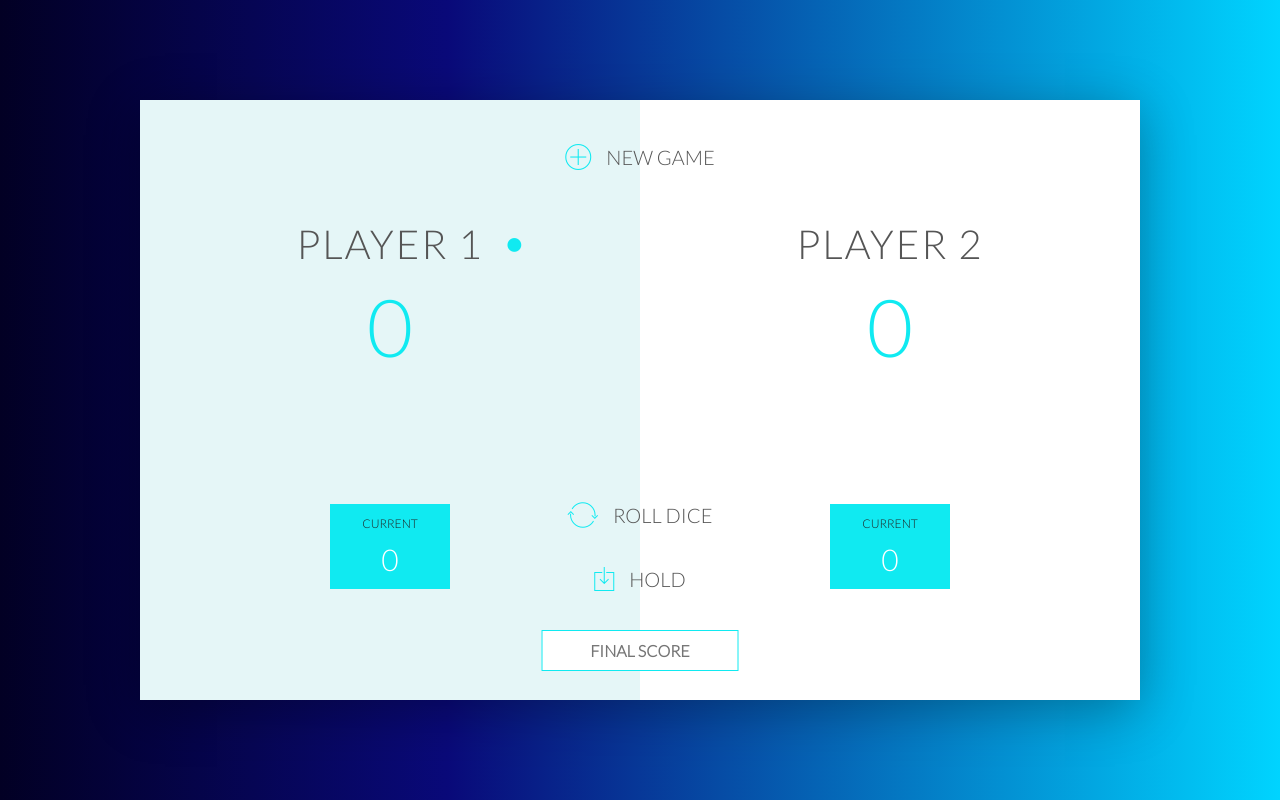
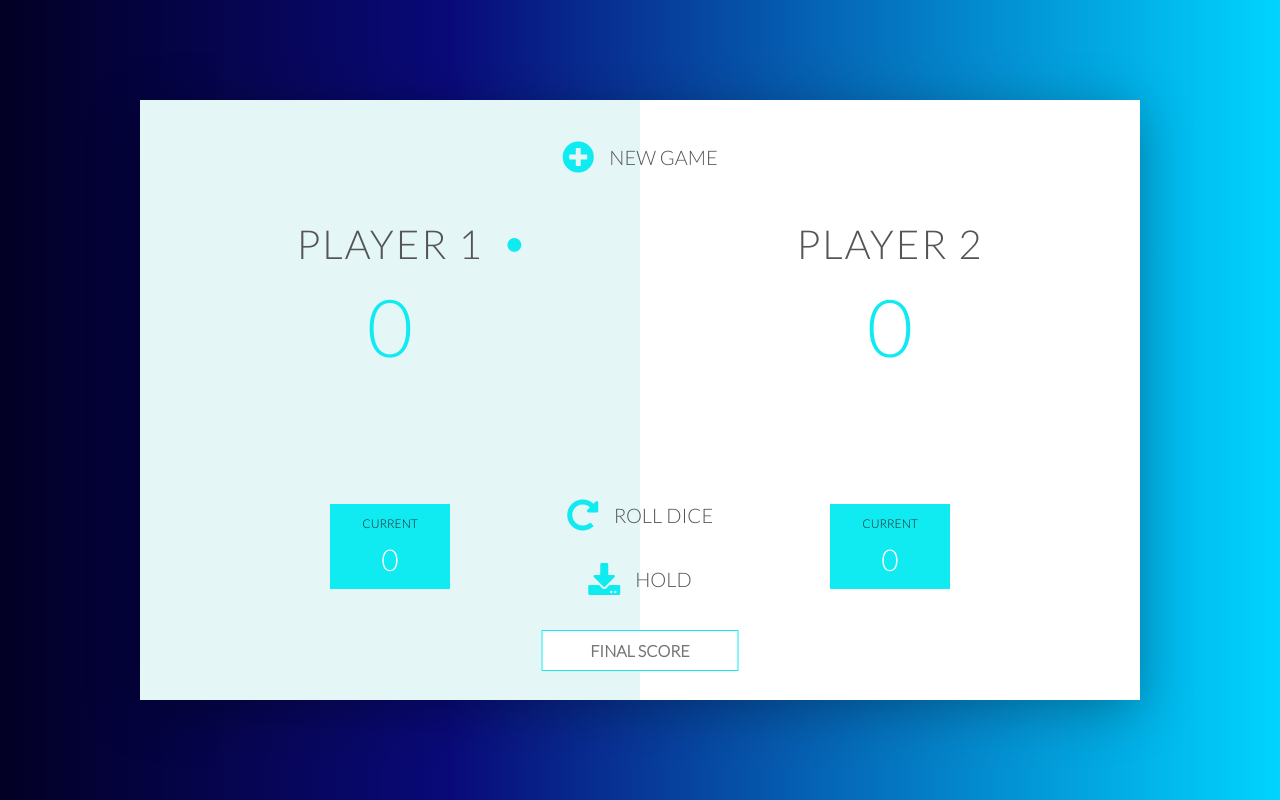
Before and after one commit to ruslancik/pig-game, a plain HTML site: page index.html in a window 1280 px wide. Drawn offline with nearby package versions, Linux system fonts and the light colour scheme.

Commit message:
adding new icons

```diff
--- a/index.html
+++ b/index.html
@@ -3,7 +3,9 @@
     <head>
         <meta charset="UTF-8">
         <link href="https://fonts.googleapis.com/css?family=Lato:100,300,600" rel="stylesheet" type="text/css">
-        <link href="http://code.ionicframework.com/ionicons/2.0.1/css/ionicons.min.css" rel="stylesheet" type="text/css">
+        <link rel="stylesheet" href="https://use.fontawesome.com/releases/v5.8.2/css/all.css"
+         integrity="sha384-oS3vJWv+0UjzBfQzYUhtDYW+Pj2yciDJxpsK1OYPAYjqT085Qq/1cq5FLXAZQ7Ay" crossorigin="anonymous">
+
         <link type="text/css" rel="stylesheet" href="css/style.css">
 
         <title>Pig Game</title>
@@ -29,9 +31,9 @@
                 </div>
             </div>
 
-            <button class="btn-new"><i class="ion-ios-plus-outline"></i>New game</button>
-            <button class="btn-roll"><i class="ion-ios-loop"></i>Roll dice</button>
-            <button class="btn-hold"><i class="ion-ios-download-outline"></i>Hold</button>
+            <button class="btn-new"><i class="fas fa-plus-circle"></i>New game</button>
+            <button class="btn-roll"><i class="fas fa-redo-alt"></i>Roll dice</button>
+            <button class="btn-hold"><i class="fas fa-download"></i>Hold</button>
 
             <input type="text" class="final-score" placeholder="Final Score">
 
```
